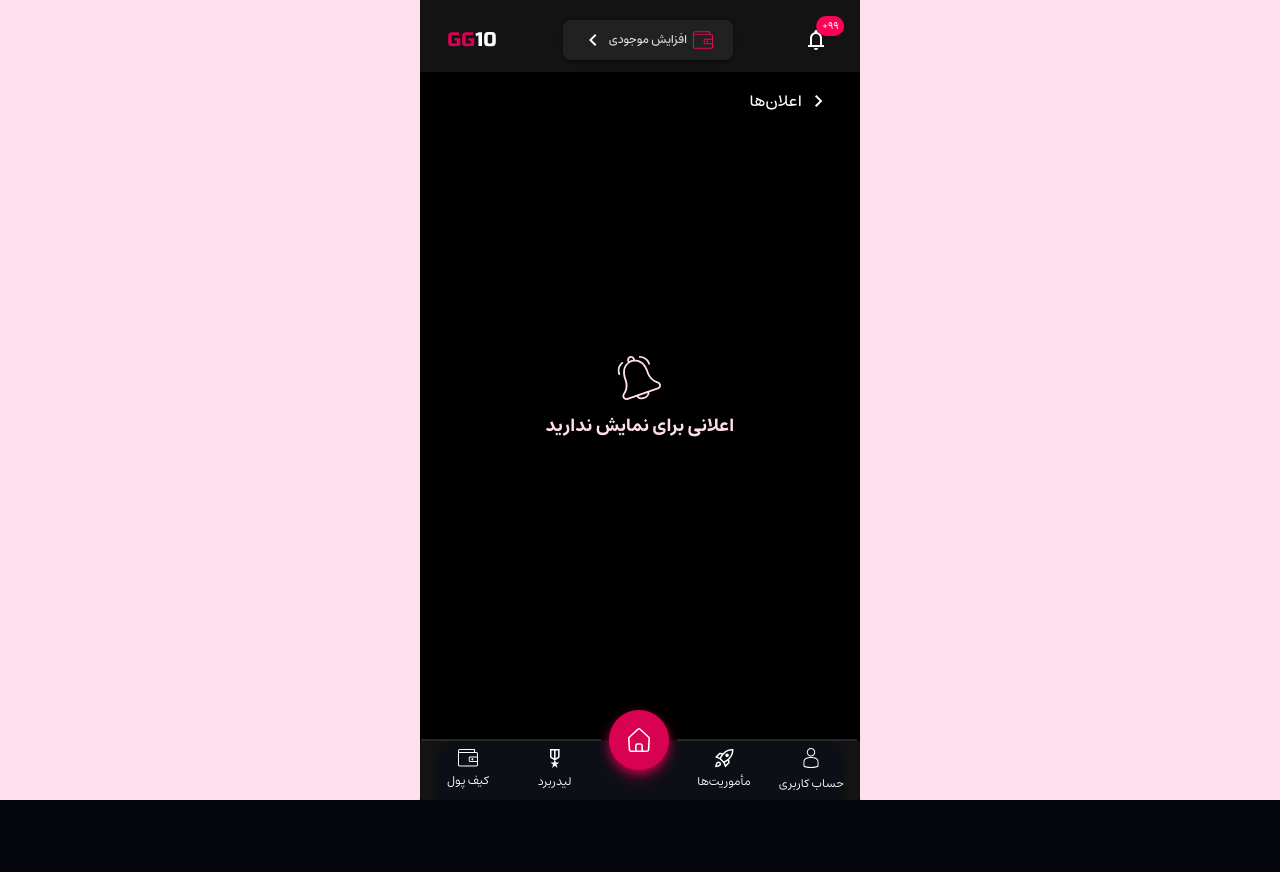
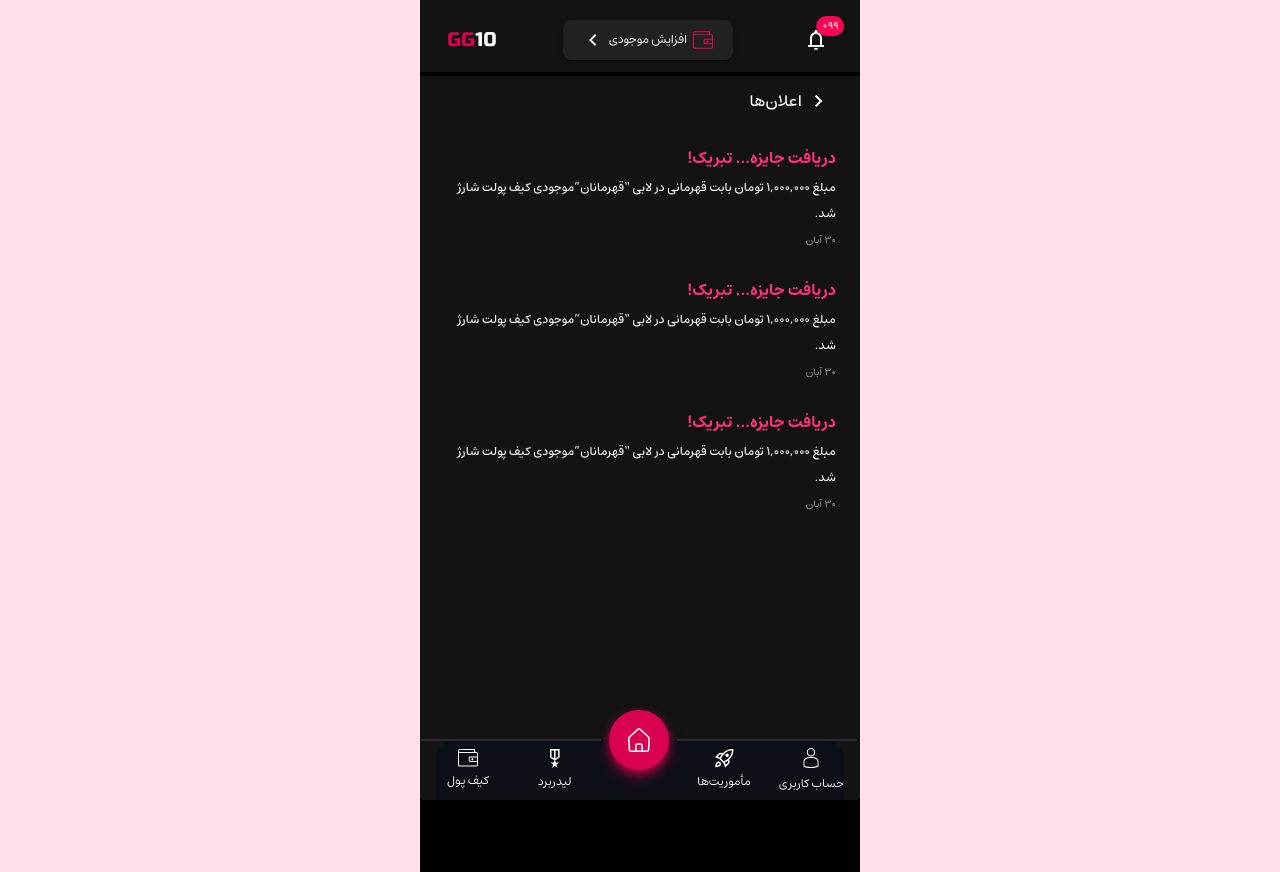
Before and after one commit to slmn-pr/gg10-front, a React (Vite) app: page /notifications in a window 1280 px wide. Before the commit the page ends 800 px from the top, so only its background shows below. Built offline with nearby package versions, Linux system fonts and the light colour scheme.

Commit message:
Polish page container

```diff
--- a/src/components/layout/page-container.jsx
+++ b/src/components/layout/page-container.jsx
@@ -7,7 +7,21 @@ const PageContainer = ({
   withBottomNav = false,
   bottomSlot,
 }) => (
-  <Container maxWidth={maxWidth} sx={{ py: 1, px:0 }}>
+  <Container
+    maxWidth={maxWidth}
+    sx={{
+      py: 1,
+      px: 0,
+      backgroundColor: 'custom.bg1',
+      height: 'calc(100vh - 100px)',
+      overflowY: 'scroll',
+      '&::-webkit-scrollbar': {
+        display: 'none',
+      },
+      '-ms-overflow-style': 'none',
+      'scrollbar-width': 'none',
+    }}
+  >
     <Stack spacing={3} pb={withBottomNav ? 8 : 0}>
       {children}
     </Stack>
--- a/src/components/layout/top-bar.jsx
+++ b/src/components/layout/top-bar.jsx
@@ -5,16 +5,15 @@ import Button from '@mui/material/Button';
 import IconButton from '@mui/material/IconButton';
 import Toolbar from '@mui/material/Toolbar';
 import Typography from '@mui/material/Typography';
-import NotificationsNoneRoundedIcon from '@mui/icons-material/NotificationsNoneRounded';
-import AccountBalanceWalletRoundedIcon from '@mui/icons-material/AccountBalanceWalletRounded';
-import ArrowBackIosNewRoundedIcon from '@mui/icons-material/ArrowBackIosNewRounded';
 import { useTheme } from '@emotion/react';
 import WalletIcon from '../icons/WalletIcon';
 import ChevronBackwardIcon from '../icons/ChevronBackward';
 import NotificationsIcon from '../icons/Notifications';
 import Logo from '../icons/Logo';
+import { useNavigate } from 'react-router-dom';
 
 export default function TopBar() {
+  const navigate = useNavigate();
   const theme = useTheme();
   return (
     <AppBar
@@ -64,7 +63,11 @@ export default function TopBar() {
 
         {/* Notification Icon */}
         {/* <IconButton color="inherit" sx={{ zIndex: 2 }} size='small'> */}
-        <IconButton size="small" sx={{ width: 40, height: 40 }}>
+        <IconButton
+          size="small"
+          sx={{ width: 40, height: 40 }}
+          onClick={() => navigate('/notifications')}
+        >
           <Badge
             variant="standard"
             badgeContent={'+99'}
--- a/src/pages/notifications/index.jsx
+++ b/src/pages/notifications/index.jsx
@@ -6,31 +6,31 @@ import EmptyBox from './components/EmptyBox';
 
 export default function NotificationsPage() {
   const theme = useTheme();
-//   const [notifications, setNotifications] = useState([
-//     {
-//       id: 1,
-//       title: 'دریافت جایزه... تبریک!',
-//       description:
-//         'مبلغ 1,000,000 تومان بابت قهرمانی در لابی “قهرمانان”موجودی کیف پولت شارژ شد.',
-//       date: '30 آبان',
-//     },
-//     {
-//       id: 2,
-//       title: 'دریافت جایزه... تبریک!',
-//       description:
-//         'مبلغ 1,000,000 تومان بابت قهرمانی در لابی “قهرمانان”موجودی کیف پولت شارژ شد.',
-//       date: '30 آبان',
-//     },
-//     {
-//       id: 1,
-//       title: 'دریافت جایزه... تبریک!',
-//       description:
-//         'مبلغ 1,000,000 تومان بابت قهرمانی در لابی “قهرمانان”موجودی کیف پولت شارژ شد.',
-//       date: '30 آبان',
-//     },
-//   ]);
+  const [notifications, setNotifications] = useState([
+    {
+      id: 1,
+      title: 'دریافت جایزه... تبریک!',
+      description:
+        'مبلغ 1,000,000 تومان بابت قهرمانی در لابی “قهرمانان”موجودی کیف پولت شارژ شد.',
+      date: '30 آبان',
+    },
+    {
+      id: 2,
+      title: 'دریافت جایزه... تبریک!',
+      description:
+        'مبلغ 1,000,000 تومان بابت قهرمانی در لابی “قهرمانان”موجودی کیف پولت شارژ شد.',
+      date: '30 آبان',
+    },
+    {
+      id: 1,
+      title: 'دریافت جایزه... تبریک!',
+      description:
+        'مبلغ 1,000,000 تومان بابت قهرمانی در لابی “قهرمانان”موجودی کیف پولت شارژ شد.',
+      date: '30 آبان',
+    },
+  ]);
 
-  const notifications = [];
+  // const notifications = [];
   return (
     <PageContainer>
       {/* Head */}
```
